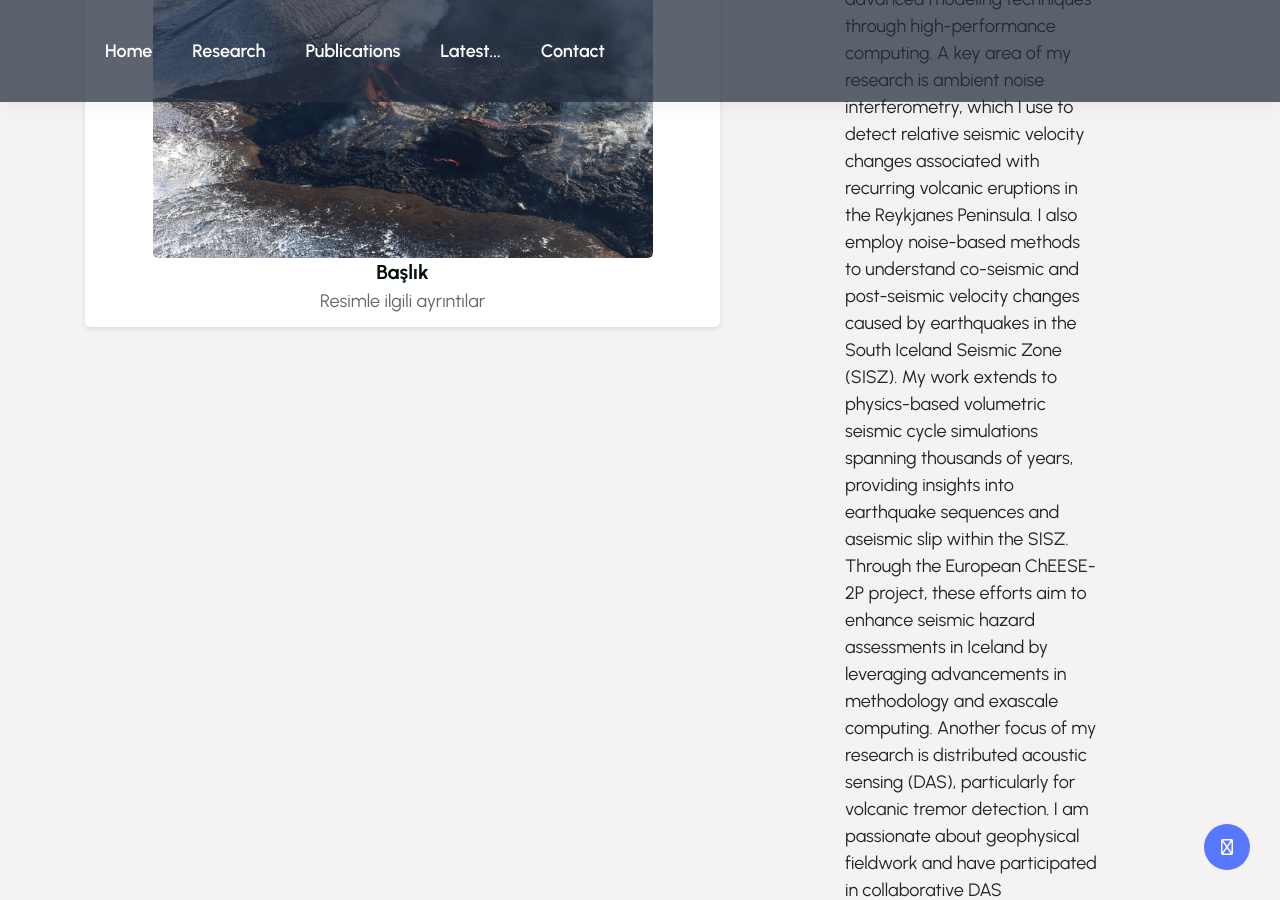
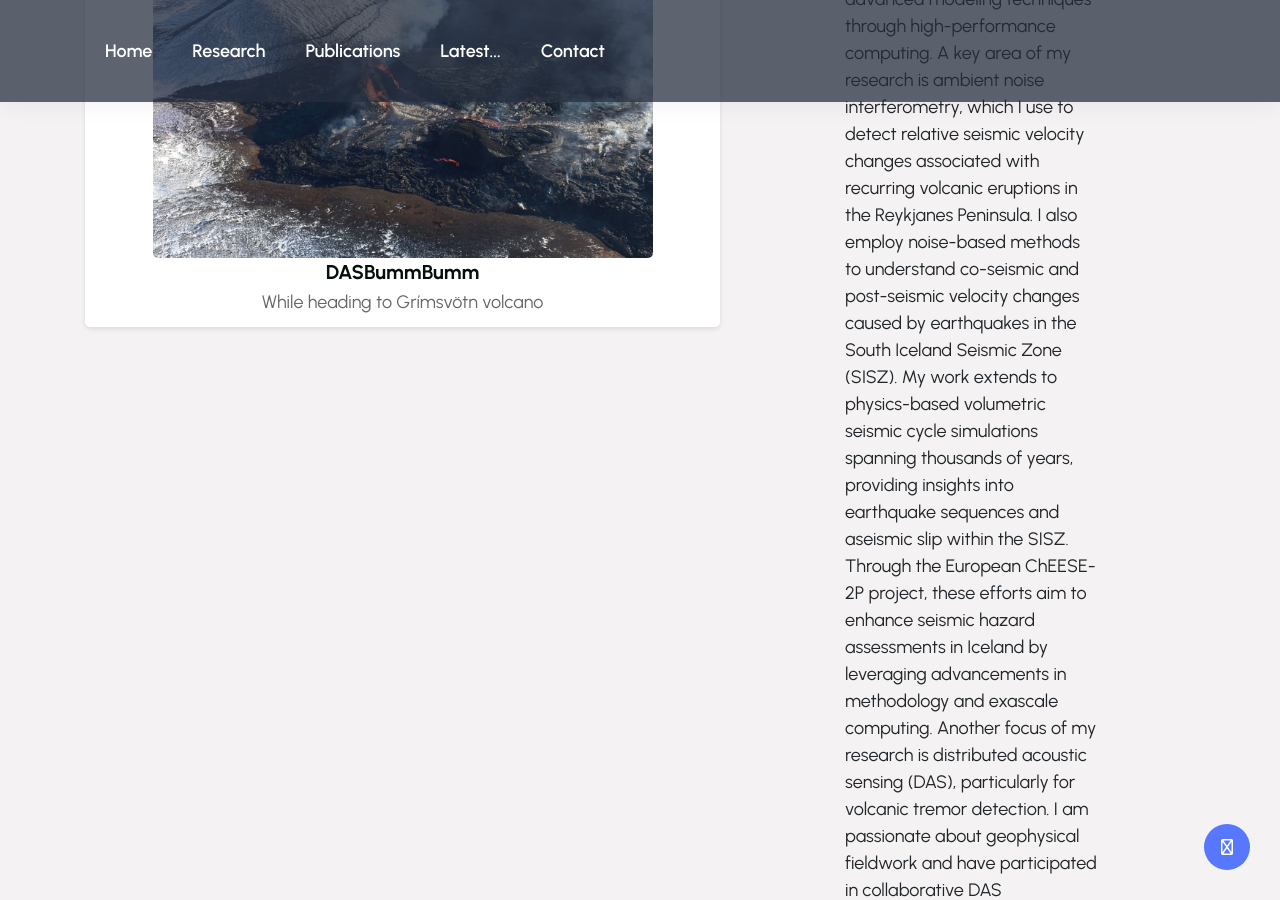
Before and after one commit to YCubuk/web, a Jekyll site: the page index.html, which Jekyll copies as it is, in a window 1280 px wide and 900 px high, scrolled down 711 px. Built offline with Jekyll 4.4.1, drawn with Linux system fonts in a browser that asks for light colours; nearby versions of some CDN libraries; library files that are not in the unit come from our copies; a script that is not in the unit is left out.

Commit message:
Update index.html
Signed-off-by: Yesim <84340760+YCubuk@users.noreply.github.com>

```diff
--- a/index.html
+++ b/index.html
@@ -179,8 +179,8 @@
                                 <div class="slide-content">
                                     <img src="assets/resimler/orn1.jpg" style="height:500px; width:500px" alt="Slide 1">
                                     <div class="slide-text">
-                                        <h6>Başlık</h6>
-                                        <p>Resimle ilgili ayrıntılar</p>
+                                        <h6>DASBummBumm</h6>
+                                        <p>DAS experiment at Grímsvötn, Iceland</p>
                                     </div>
                                 </div>
                             </div>
@@ -189,8 +189,8 @@
                                 <div class="slide-content">
                                     <img src="assets/resimler/orn2.jpg" style="height:500px; width:500px" alt="Slide 2">
                                     <div class="slide-text">
-                                        <h6>Başlık</h6>
-                                        <p>Resimle ilgili ayrıntılar</p>
+                                        <h6>DASBummBumm</h6>
+                                        <p>While heading to Grímsvötn volcano</p>
                                     </div>
                                 </div>
                             </div>
@@ -199,8 +199,8 @@
                                 <div class="slide-content">
                                     <img src="assets/resimler/orn3.jpg" style="height:500px; width:500px" alt="Slide 2">
                                     <div class="slide-text">
-                                        <h6>Başlık</h6>
-                                        <p>Resimle ilgili ayrıntılar</p>
+                                        <h6>DASBummBumm</h6>
+                                        <p>splicing and 'stacking' </p>
                                     </div>
                                 </div>
                             </div>
@@ -209,13 +209,55 @@
                                 <div class="slide-content">
                                     <img src="assets/resimler/orn4.jpg" style="height:500px; width:500px" alt="Slide 2">
                                     <div class="slide-text">
-                                        <h6>Başlık</h6>
-                                        <p>Resimle ilgili ayrıntılar</p>
+                                        <h6>Geothermal Experiment</h6>
+                                        <p>Installing SmartSolo seismic nodes</p>
+                                    </div>
+                                </div>
+                            </div>
+
+			    <div class="swiper-slide">
+                                <div class="slide-content">
+                                    <img src="assets/resimler/orn5.jpg" style="height:500px; width:500px" alt="Slide 2">
+                                    <div class="slide-text">
+                                        <h6>Geothermal Experiment</h6>
+                                        <p>Hammer Seismics</p>
+                                    </div>
+                                </div>
+                            </div>
+
+
+			    <div class="swiper-slide">
+                                <div class="slide-content">
+                                    <img src="assets/resimler/orn6.jpg" style="height:500px; width:500px" alt="Slide 2">
+                                    <div class="slide-text">
+                                        <h6>Thorbjörn Seismic Experiment</h6>
+                                        <p>Having sunshine</p>
+                                    </div>
+                                </div>
+                            </div>
+
+			    <div class="swiper-slide">
+                                <div class="slide-content">
+                                    <img src="assets/resimler/orn7.jpg" style="height:500px; width:500px" alt="Slide 2">
+                                    <div class="slide-text">
+                                        <h6>Thorbjörn Seismic Experiment</h6>
+                                        <p>All hands on deck</p>
+                                    </div>
+                                </div>
+                            </div>
+
+			    <div class="swiper-slide">
+                                <div class="slide-content">
+                                    <img src="assets/resimler/orn8.jpg" style="height:500px; width:500px" alt="Slide 2">
+                                    <div class="slide-text">
+                                        <h6>Síðujökull Seismic Experiment</h6>
+                                        <p>Harsh landscape on a beautiful day</p>
                                     </div>
                                 </div>
                             </div>
 
                             <!-- Add more slides as needed -->
+
                         </div>
                     </div>
                 </div>
```
